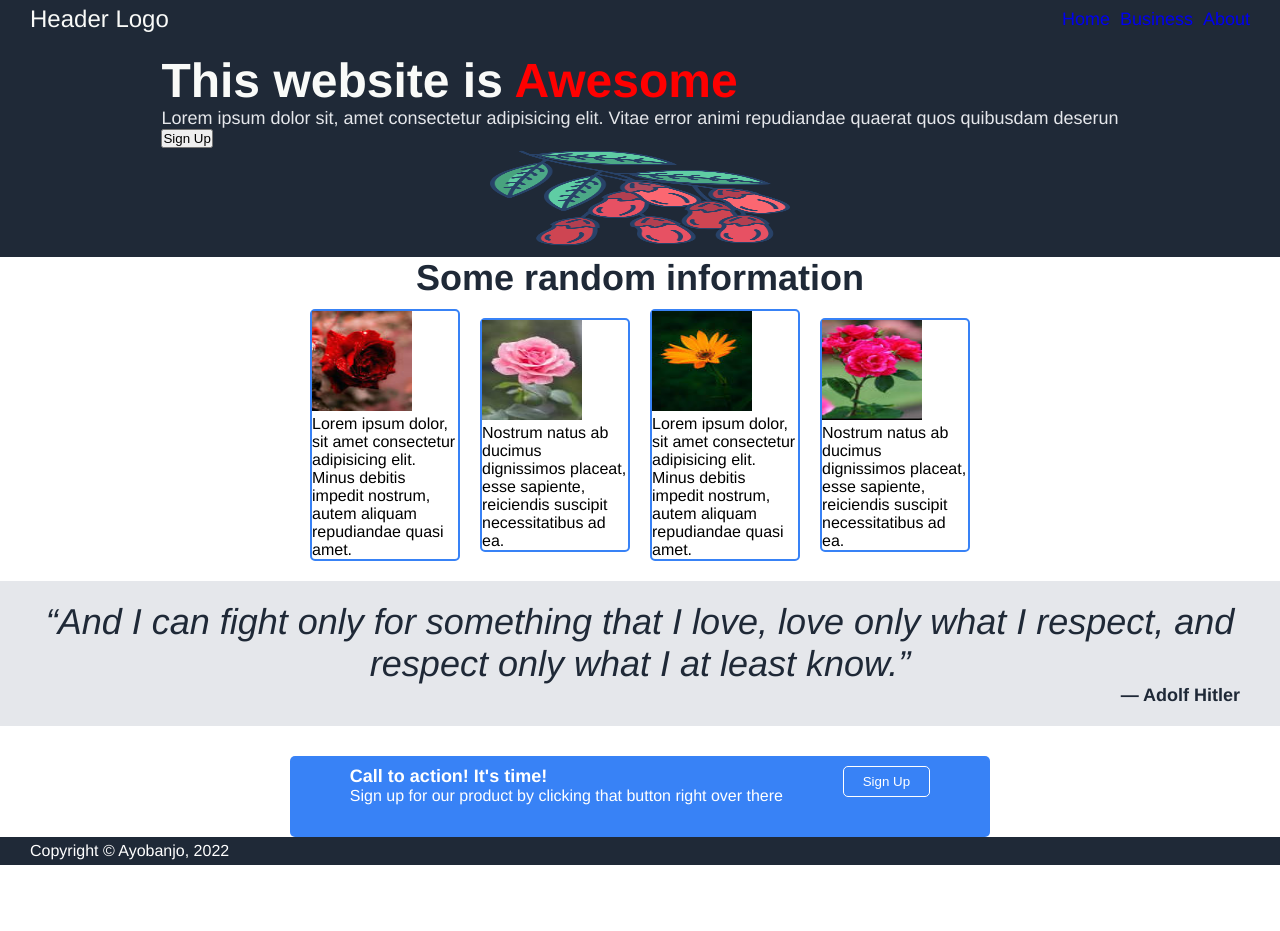
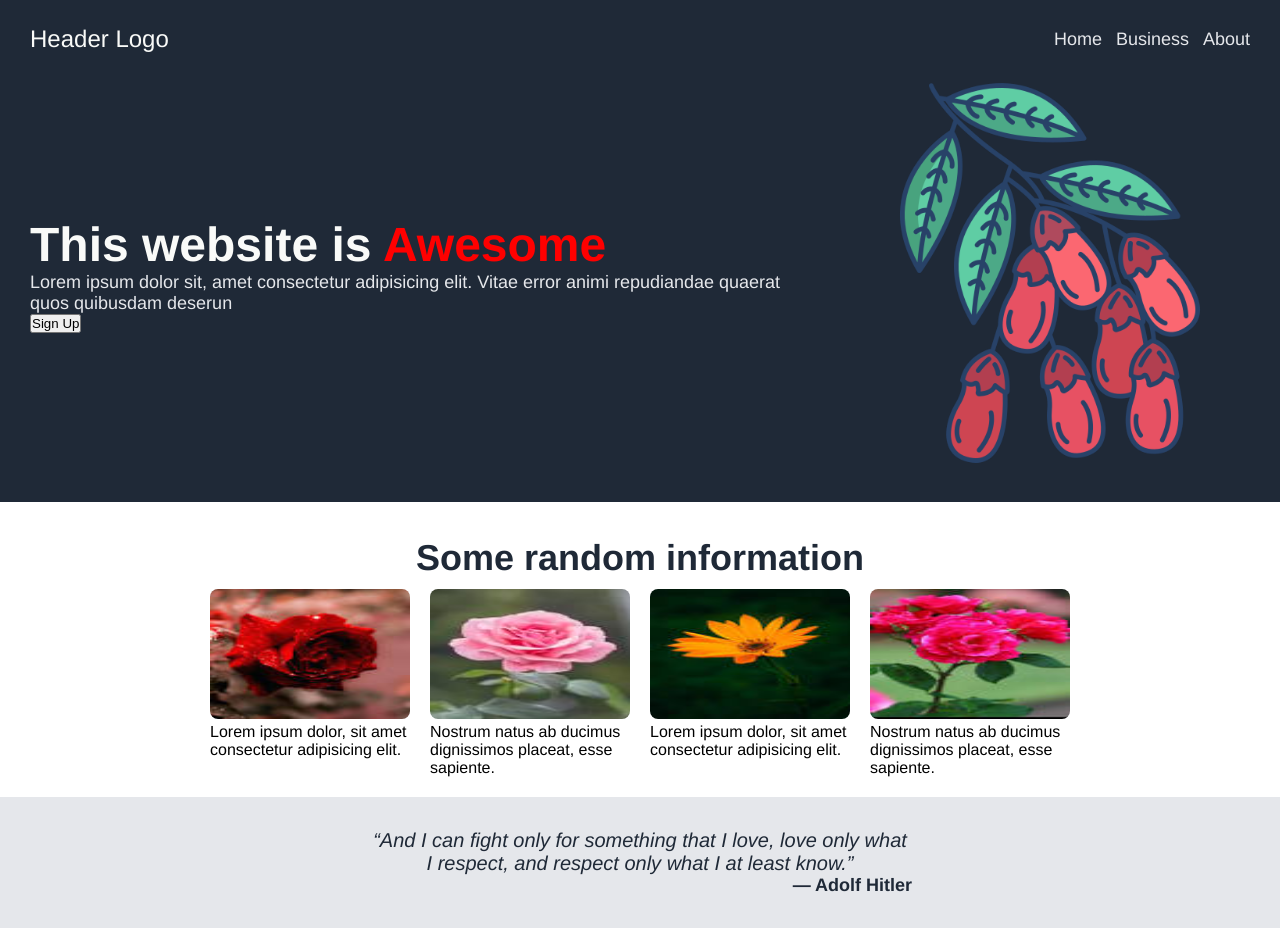
Before and after one commit to ayobanjo/Odin-Landing-Page, a plain HTML site: page index.html in a window 1280 px wide. Shown: the top 931 px of the page. Before the commit the page ends 865 px from the top, so only its background shows below. Drawn offline with Linux system fonts and the light colour scheme.

Commit message:
css update

```diff
--- a/index.html
+++ b/index.html
@@ -40,40 +40,35 @@
             <h2>Some random information</h2>
             <div class="infoBox">
                 <div class="card">
-                    <div>
-                        <img src="./img/flower1.jpg">
-                    </div>
-                    <p>Lorem ipsum dolor, sit amet consectetur adipisicing elit. Minus debitis impedit nostrum, autem
-                        aliquam repudiandae quasi amet.</p>
+
+                    <img class="cardImg" src="./img/flower1.jpg">
+
+                    <p>Lorem ipsum dolor, sit amet consectetur adipisicing elit.
+                    </p>
+
                 </div>
                 <div class="card">
-                    <div>
-                        <img src="./img/flower2.jpg">
-                    </div>
-                    <p>Nostrum natus ab ducimus dignissimos placeat, esse sapiente, reiciendis suscipit necessitatibus
-                        ad ea.</p>
+                    <img class="cardImg" src="./img/flower2.jpg">
+                    <p>Nostrum natus ab ducimus dignissimos placeat, esse sapiente.
+                    </p>
                 </div>
                 <div class="card">
-                    <div>
-                        <img src="./img/flower3.jpg">
-                    </div>
-                    <p>Lorem ipsum dolor, sit amet consectetur adipisicing elit. Minus debitis impedit nostrum, autem
-                        aliquam repudiandae quasi amet.</p>
+                    <img class="cardImg" src="./img/flower3.jpg">
+                    <p>Lorem ipsum dolor, sit amet consectetur adipisicing elit.
+                    </p>
                 </div>
                 <div class="card">
-                    <div>
-                        <img src="./img/flower4.jpg">
-                    </div>
-                    <p>Nostrum natus ab ducimus dignissimos placeat, esse sapiente, reiciendis suscipit necessitatibus
-                        ad ea.</p>
+                    <img class="cardImg" src="./img/flower4.jpg">
+                    <p>Nostrum natus ab ducimus dignissimos placeat, esse sapiente.
+                    </p>
                 </div>
             </div>
-
         </div>
         <div class="quote">
             <div class="quoteItem">
                 <p class="quoteText">
-                    “And I can fight only for something that I love, love only what I respect, and respect only what I at least
+                    “And I can fight only for something that I love, love only what I respect, and respect only what I
+                    at least
                     know.”
                 </p>
                 <p class="author">― Adolf Hitler</p>
--- a/styles.css
+++ b/styles.css
@@ -9,7 +9,11 @@ body{
 
 header, footer{
     background-color: #1f2937;
-    padding: 5px 30px;
+
+}
+header{
+    padding: 25px 30px;
+    margin-bottom: 35px;
 }
 nav{
     display: flex;
@@ -19,14 +23,14 @@ nav{
 }
 ul{
     list-style-type: none;
-    color: #e5e7eb;
     font-size: 18px;
     display: flex;
     align-items: center;
-    gap: 10px;
+    gap: 14px;
 }
 a{
     text-decoration: none;
+    color: #e5e7eb;
 }
 .logo{
     font-size: 24px;
@@ -36,17 +40,16 @@ a{
     display: flex;
     justify-content: center;
     align-items: center;
-    flex-wrap: wrap;
+    gap: 40px;
+
 }
 #heroimg{
     width: 400px;
+    height: auto;
 }
-.heroImg{
-    order: 1;
-}
-/* .heroText{
 
-} */
+
+
 .mainText{
     font-size: 48px;
     font-weight: bolder;
@@ -75,20 +78,21 @@ h2{
 .infoBox{
     display: flex;
     justify-content: center;
-    align-items: center;
+    /* align-items: center; */
     gap: 20px;
     flex-wrap: wrap;
     margin-bottom: 20px;
 }
 .card{
-    max-width: 150px;
-    border: 2px solid #3882f6;
-    border-radius: 5px;
+    max-width: 200px;
 }
-img{
-    width: 100px;
-    height: 100px;
-    background-image: cover;
+
+.cardImg{
+    width: 100%;
+    height: 130px;
+    /* border: 2.5px solid #3882f6; */
+    border-radius: 8px;
+
 }
 .quote{
     background-color: #e5e7eb;
@@ -96,13 +100,18 @@ img{
 
 }
 .quoteItem{
-    padding: 20px 40px;
+    padding: 32px 43px;
+    max-width: 630px;
+    text-align: center;
+    display: flex;
+    flex-direction: column;
+    margin: 0 auto;
 }
 
 .quoteText{
     text-align: center;
     font-style: italic;
-    font-size: 36px;
+    font-size: 20px;
     color: #1f2937;
 }
 .author{
@@ -119,11 +128,16 @@ img{
     max-width: 700px;
     display: flex;
     justify-content: space-around;
+    align-items: center;
     margin: 0 auto;
-    padding: 10px 30px;
+    padding: 21px 30px;
+    margin-bottom: 30px;
 }
 h5{
-    font-size: 18px;
+    font-size: 14px;
+}
+.actPar{
+    font-size: small;
 }
 .actBtn{
     border: 1px solid #fff;
@@ -131,9 +145,11 @@ h5{
     color: #fff;
     padding:7px 19px;
     border-radius: 5px;
-    margin-bottom: 30px;
 }
+
 footer{
     color: #fff;
     margin: 0 auto;
+    text-align: center;
+    padding: 20px 40px;
 }
```
